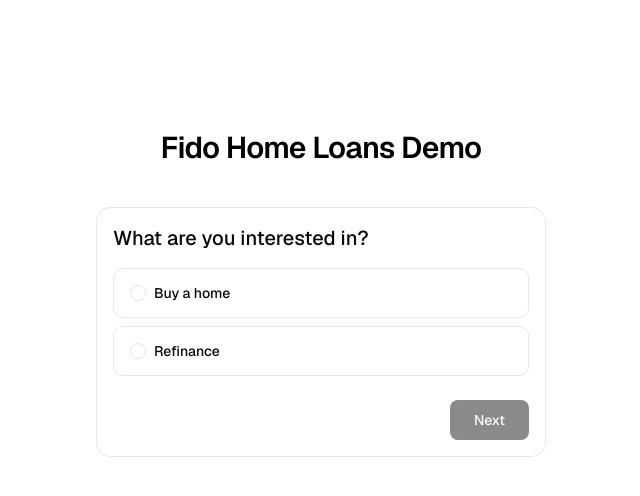
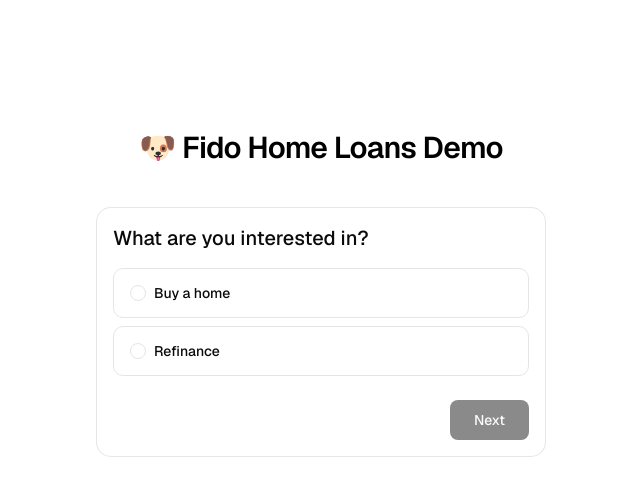
Before and after one commit to andrewt3000/mortgage, a Next.js app: page / in a window 1280 px wide. Shown: the top 496 px of the page, without its empty margins (319-959 px from the left). Built offline with nearby package versions, Linux system fonts and the light colour scheme.

Commit message:
add emoji

```diff
--- a/app/page.tsx
+++ b/app/page.tsx
@@ -392,7 +392,7 @@ export default function Home() {
     <div className="flex flex-col flex-1 items-center justify-center bg-zinc-50 font-sans dark:bg-black">
       <main className="flex flex-1 w-full max-w-3xl flex-col items-center gap-10 py-32 px-16 bg-white dark:bg-black">
         <h1 className="text-3xl font-semibold leading-10 tracking-tight text-black dark:text-zinc-50">
-          Fido Home Loans Demo
+          🐶 Fido Home Loans Demo
         </h1>
 
         {step === "interest" && (
```
